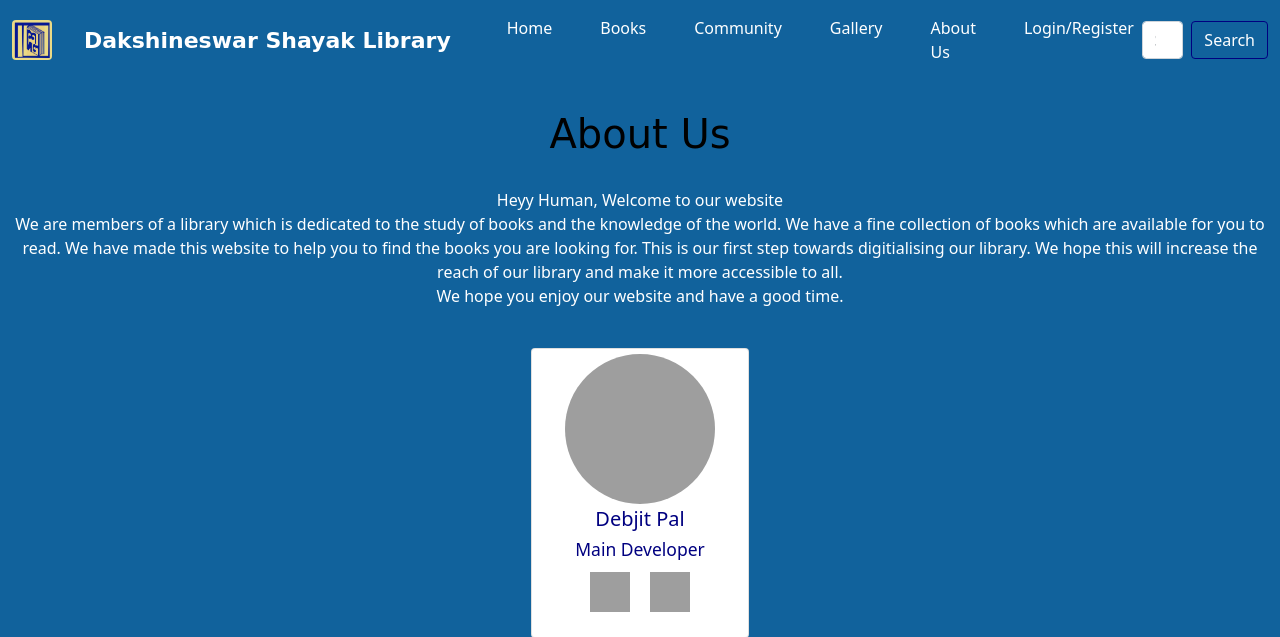
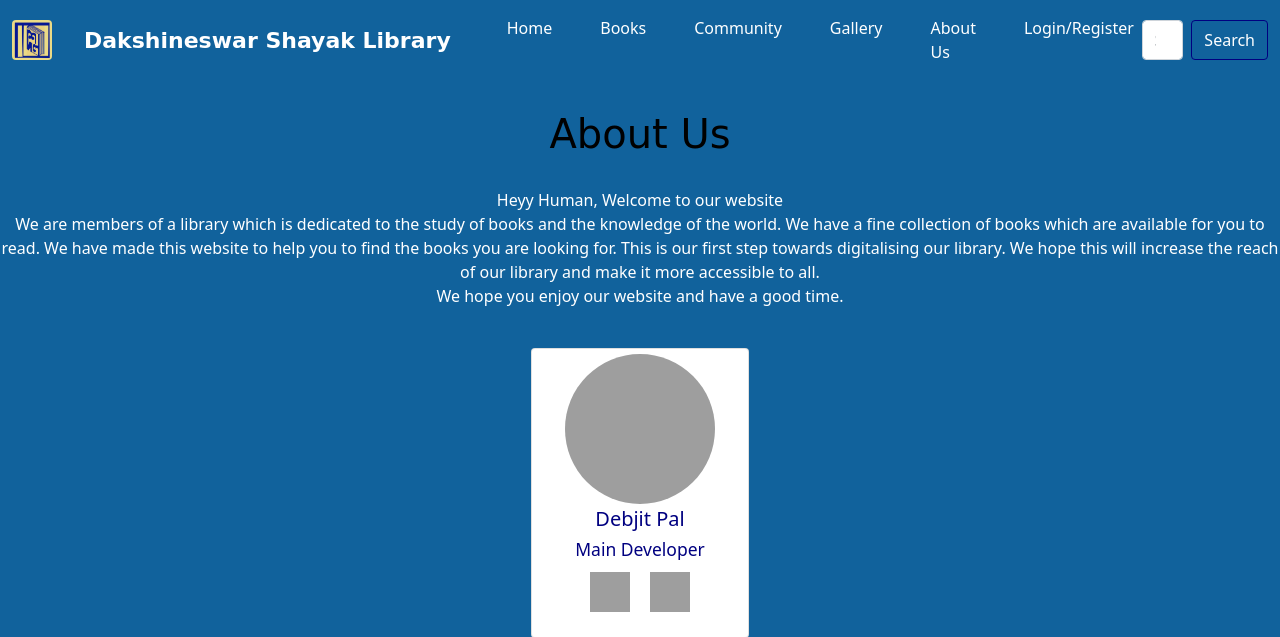
Before and after one commit to debjitpal5040/library, a Django app: page /about in a window 1280 px wide. Shown: the top 637 px of the page. Run offline with Django 4.2, Linux system fonts and the light colour scheme; some libraries are stand-ins or nearby versions; grey boxes are pictures that could not be loaded.

Commit message:
bug fixed

```diff
--- a/static/carousel.css
+++ b/static/carousel.css
@@ -1,12 +1,14 @@
 .d-block{
     height: 620px;
 }
+
 .carousel-caption{
     opacity: 0.8;
     color:white;
     background-color:navy;
     border-radius: 20px;
 }
+
 .carousel-caption:hover {
     background-color: hsl(205, 80%, 34%) !important;
     transition: background-color 0.5s !important;
--- a/static/gallery.css
+++ b/static/gallery.css
@@ -1,12 +1,14 @@
 body {
     background-color: hsl(205, 80%, 34%) !important;
 }
+
 .gal{
     text-align: center;
     color: black;
     margin: 30px;
     font-family: cursive;
 }
+
 .gal:hover{
     color: white;
     cursor: pointer;
@@ -14,6 +16,7 @@ body {
     transform: scale(1.1);
     transition: transform 0.5s;
 }
+
 #im{
     width: 400px;
     height: 500px;
@@ -21,11 +24,13 @@ body {
     margin-top: 10px;
     margin-bottom: 10px;
 }
+
 #im:hover{
     opacity: 0.8;
     transform: scale(1.1);
     transition: transform 0.5s;
 }
+
 .imgcap{
     text-align: center;
     font-size: 22px;
@@ -35,6 +40,7 @@ body {
     margin-top: 20px;
     margin-bottom: 20px;
 }
+
 .imgcap:hover{
     cursor: pointer;
     color: white;
--- a/static/member.css
+++ b/static/member.css
@@ -6,8 +6,7 @@
   box-sizing: border-box;
 }
 
-body,
-input {
+body, input {
   font-family: "Poppins", sans-serif;
 }
 
--- a/static/mynav.css
+++ b/static/mynav.css
@@ -8,6 +8,7 @@ nav {
     font-family: cursive;
     font-size: 22px !important;
 }
+
 .navbar-brand:hover {
     color: aqua !important;
     transition: color 0.5s;
@@ -18,9 +19,11 @@ nav {
 nav div a {
     margin-left: 2rem;
 }
+
 .nav-link{
     color:white !important;
 }
+
 .nav-link:hover {
     color: aqua !important;
     transition: color 0.5s;
@@ -56,6 +59,8 @@ nav div a {
 .btn {
     color: white !important;
     border-color: navy !important;
+    width: 80px;
+    height: 40px;
 }
 
 .img {
@@ -63,6 +68,7 @@ nav div a {
     height: 40px;
     border-radius: 10%;
 }
+
 .img:hover {
     transform: scale(1.2);
     transition: transform 0.5s;
--- a/templates/about.html
+++ b/templates/about.html
@@ -75,7 +75,7 @@
                 Heyy Human, Welcome to our website<br>
                 We are members of a library which is dedicated to the study of books and the knowledge of the world. We
                 have a fine collection of books which are available for you to read. We have made this website to help
-                you to find the books you are looking for. This is our first step towards digitialising our library. We
+                you to find the books you are looking for. This is our first step towards digitalising our library. We
                 hope this will increase the reach of our library and make it more accessible to all.
                 <br>
                 We hope you enjoy our website and have a good time.
```
Also changed, not shown: static/book.css (+5 -6 lines), static/community.css (+16 -0 lines), static/footer.css (+8 -0 lines), static/table.css (line endings or trailing spaces).
